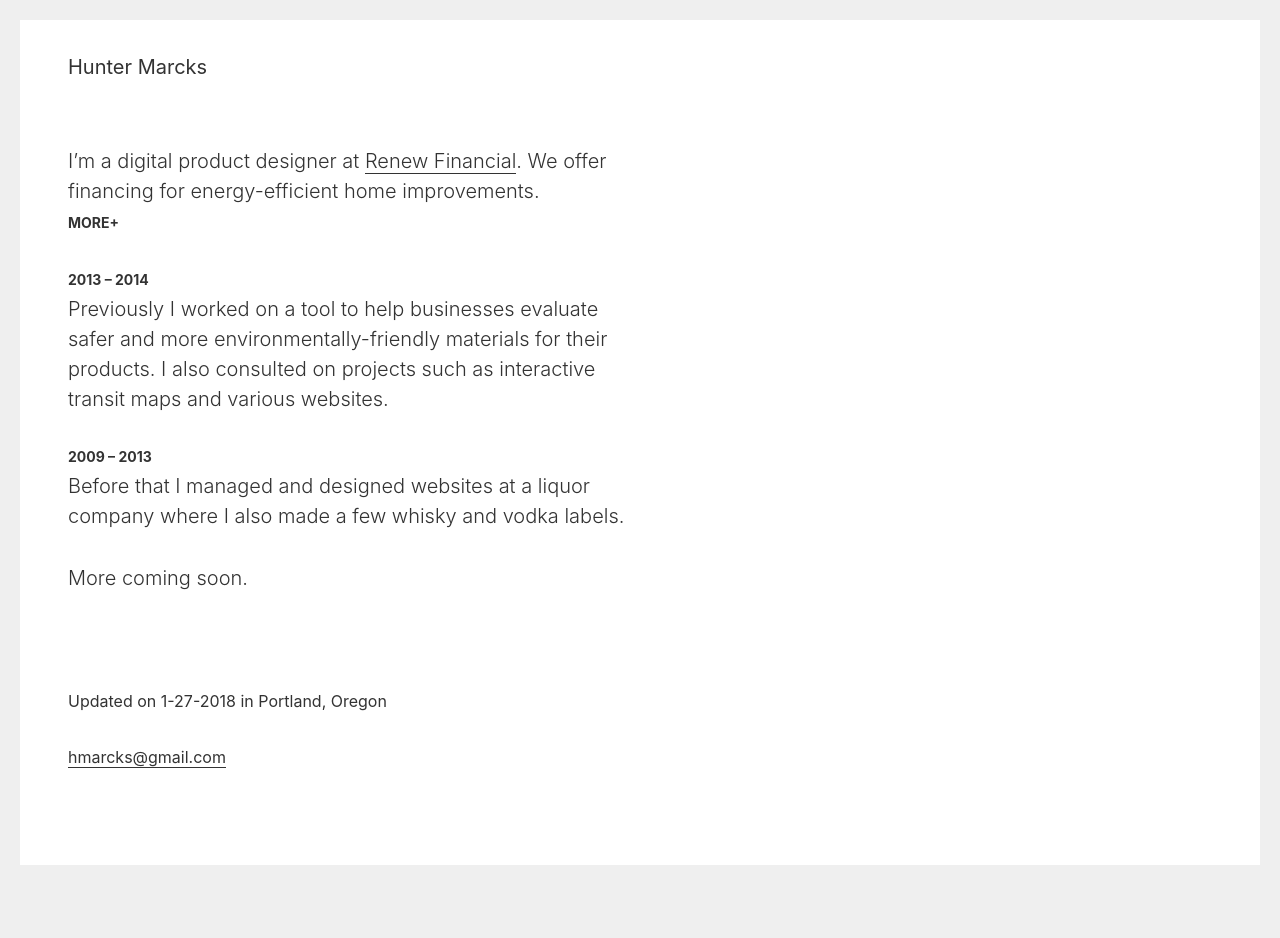
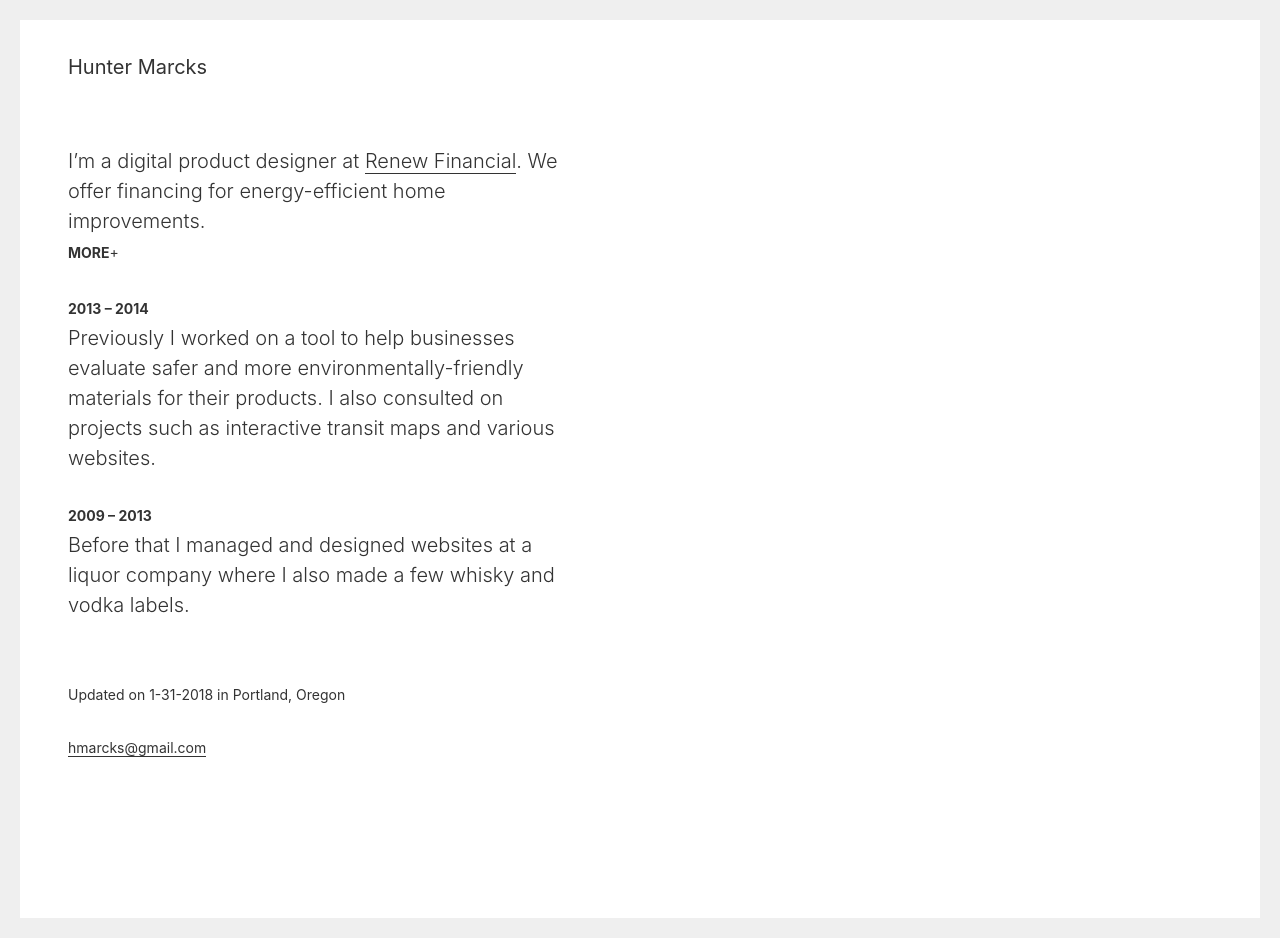
Before and after one commit to hmarcks/hmarcks.github.io, a Jekyll site: the page built from index.html, in a window 1280 px wide. Built offline with Jekyll 4.4.1, drawn with Linux system fonts in a browser that asks for light colours; before the commit the page ends 900 px from its top, so only the background shows below that.

Commit message:
stylings

```diff
--- a/_layouts/default.html
+++ b/_layouts/default.html
@@ -25,7 +25,7 @@
     <div class="intro-container">
 
       <header class="mb5">
-        <h1 class="f4 fw4 mt0 mb4">Hunter Marcks</h1>
+        <h1 class="f4 fw4 mt0 mb0">Hunter Marcks</h1>
 <!--         <nav>
           <ul class="navigation">
             <li><a href="/">Hunter Marcks</a></li>
@@ -38,9 +38,9 @@
         {{ content }}
       </section>
 
-      <footer class="pt4">
+      <footer class="pt4 pb5 f6">
 
-        <p>Updated on 1-27-2018 in Portland, Oregon</p>
+        <p>Updated on 1-31-2018 in Portland, Oregon</p>
         <p><a href="mailto:hmarcks@gmail.com">hmarcks@gmail.com</a></p>
 
         <script src="/assets/js/van11y-accessible-hide-show-aria.es6.js"></script>
--- a/_scss/base.scss
+++ b/_scss/base.scss
@@ -67,7 +67,7 @@
 }
 
 .intro {
-  max-width: 35rem;
+  max-width: 32rem;
 }
 
 nav {
@@ -104,6 +104,9 @@
 .animated-expandmore__button:after,
 .animated-expandmore__button:after {
   content : '+';
+  position: relative;
+  top: -1px;
+  font-weight: normal;
 }
 .animated-expandmore__button[aria-expanded=true]:after,
 .animated-expandmore__button[data-expanded=true]:after {
--- a/index.html
+++ b/index.html
@@ -6,9 +6,9 @@
   <p class="mb0">I’m a digital product designer at <a href="https://renewfinancial.com">Renew Financial</a>. We offer financing for energy-efficient home improvements.</p>
   <div class="mb4">
     <span class="js-expandmore" data-hideshow-prefix-class="animated">MORE</span>
-    <div class="js-to_expand bb b--light-gray">
-      <p class="mt3 mb3">There are three main products I work on:</p>
-      <ul class="list pl3">
+    <div class="js-to_expand">
+      <p class="mt3 mb2">There are three main products I work on:</p>
+      <ul class="list mt0 pl0">
         <li class="pb3"><span class="f6 b">1</span><br>I recently designed our customer account where homeowners sign in to choose their financing details, sign documents, and track their project with their contractor.</li>
         <li class="pb3"><span class="f6 b">2</span><br>I work on the tools for our contractor partners where they can estimate financing plans, check property eligibility, help homeowners apply for financing, and manage their jobs.</li>
         <li class="pb3"><span class="f6 b">3</span><br>I also design for our underwriting software used by our internal team to help process the applications homeowners submit for financing.</li>
@@ -21,7 +21,4 @@
   <p>Previously I worked on a tool to help businesses evaluate safer and more environmentally-friendly materials for their products. I also consulted on projects such as interactive transit maps and various websites.</p>
   <h3 class="f6 fw7 mb1">2009 – 2013</h3>
   <p>Before that I managed and designed websites at a liquor company where I also made a few whisky and vodka labels.</p>
-  <p class="mb5"><!-- <img class="hourglass-img  animated" src="/assets/images/hourglass.svg" alt="hourglass"/>  -->More coming soon.</p>
-<!--   <span class="js-expandmore" data-hideshow-prefix-class="animated">More</span>
-  <p class="js-to_expand">PEEKABOO!</p> -->
 </div>
```
